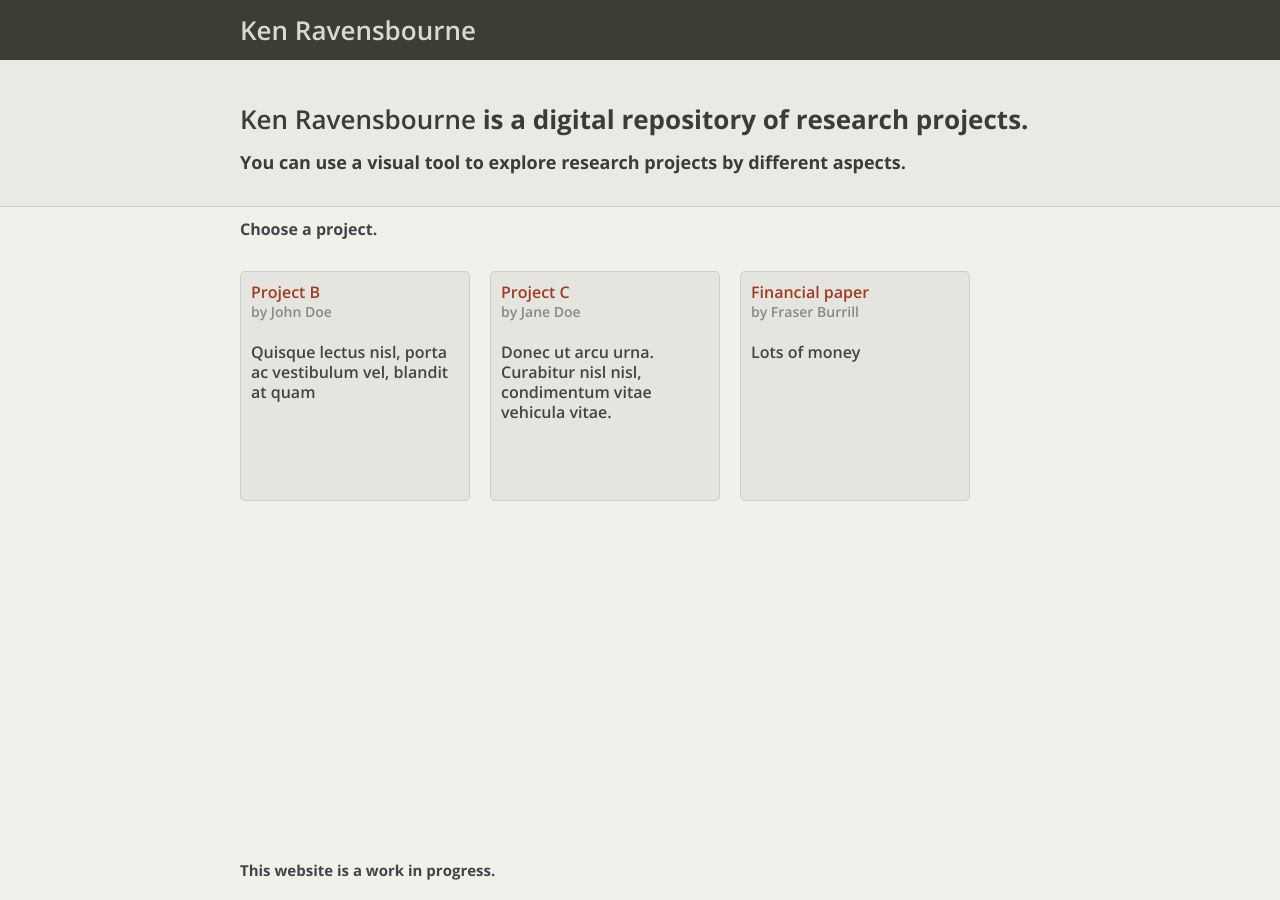
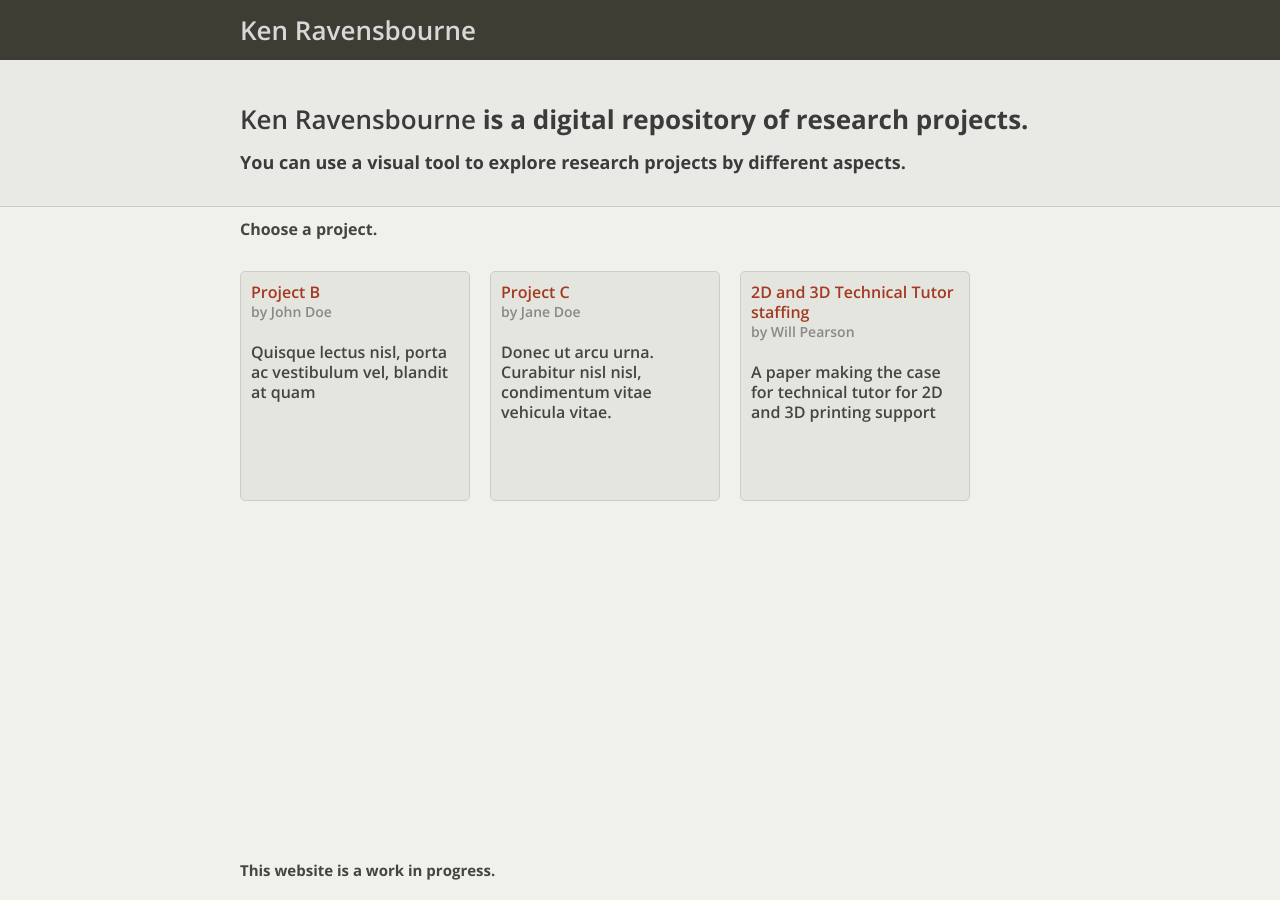
Before and after one commit to ravensbourne/ravensbourne.github.com, a Jekyll site: the page built from projects.html, in a window 1280 px wide. Built offline with Jekyll 4.4.1, drawn with Linux system fonts in a browser that asks for light colours; nearby versions of some CDN libraries.

Commit message:
Updated 2014-01-06-test_money.md

```diff
--- a/_posts/projects/2014-01-06-test_money.md
+++ b/_posts/projects/2014-01-06-test_money.md
@@ -1,12 +1,14 @@
 ---
 published: true
-name: Financial paper
-author: Fraser Burrill
-abstract: Lots of money
+name: 2D and 3D Technical Tutor staffing
+author: Will Pearson
+abstract: A paper making the case for technical tutor for 2D and 3D printing support
 image: "http://f.cl.ly/items/1o363t351s47371R3X2f/polished-off.png"
-website: "http://www.rave.co.uk/"
+website: "https://intranet.rave.ac.uk/display/smt/2014/01/06/Technical+Tutor+staffing"
 subjects:
-  - Finance
+  - Human Resources
+  - Technology
+  - "2013"
 categories:
   - projects
 ---
```
